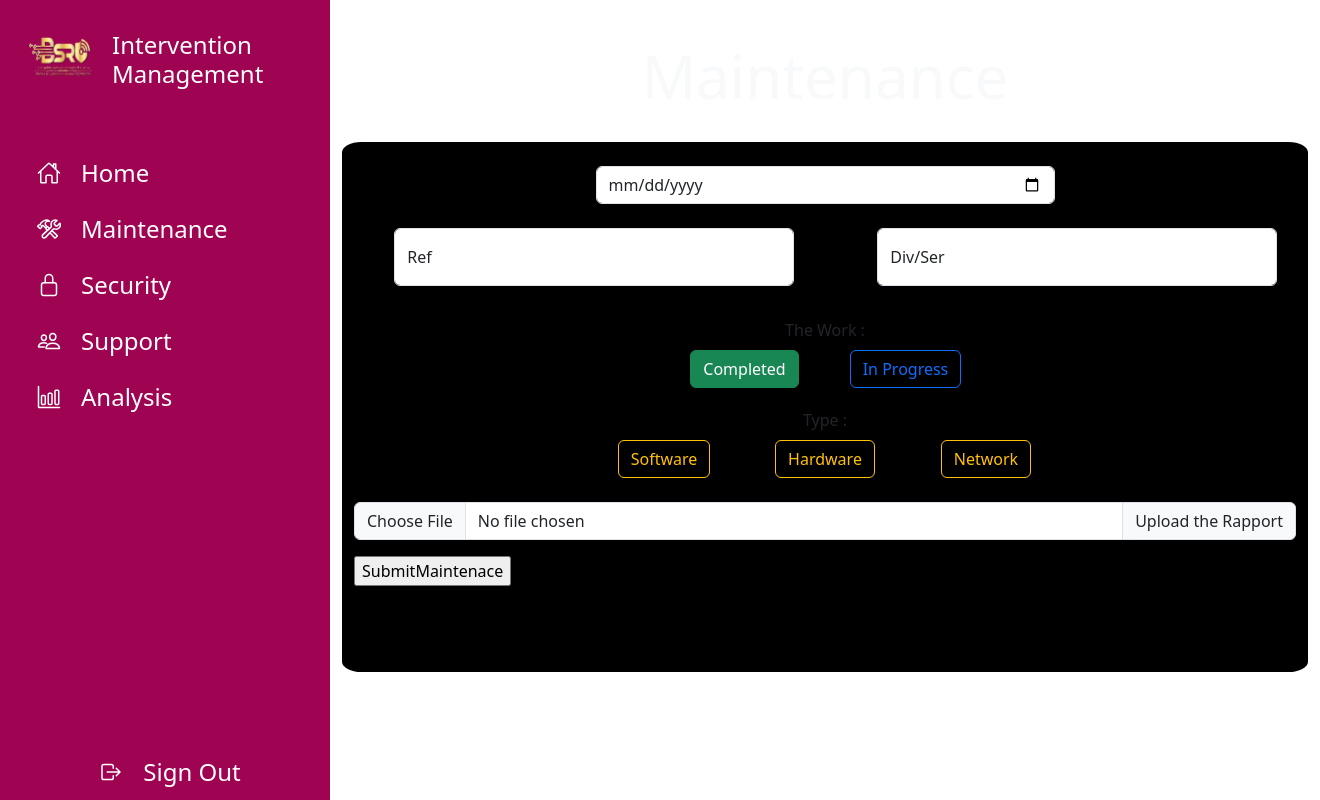
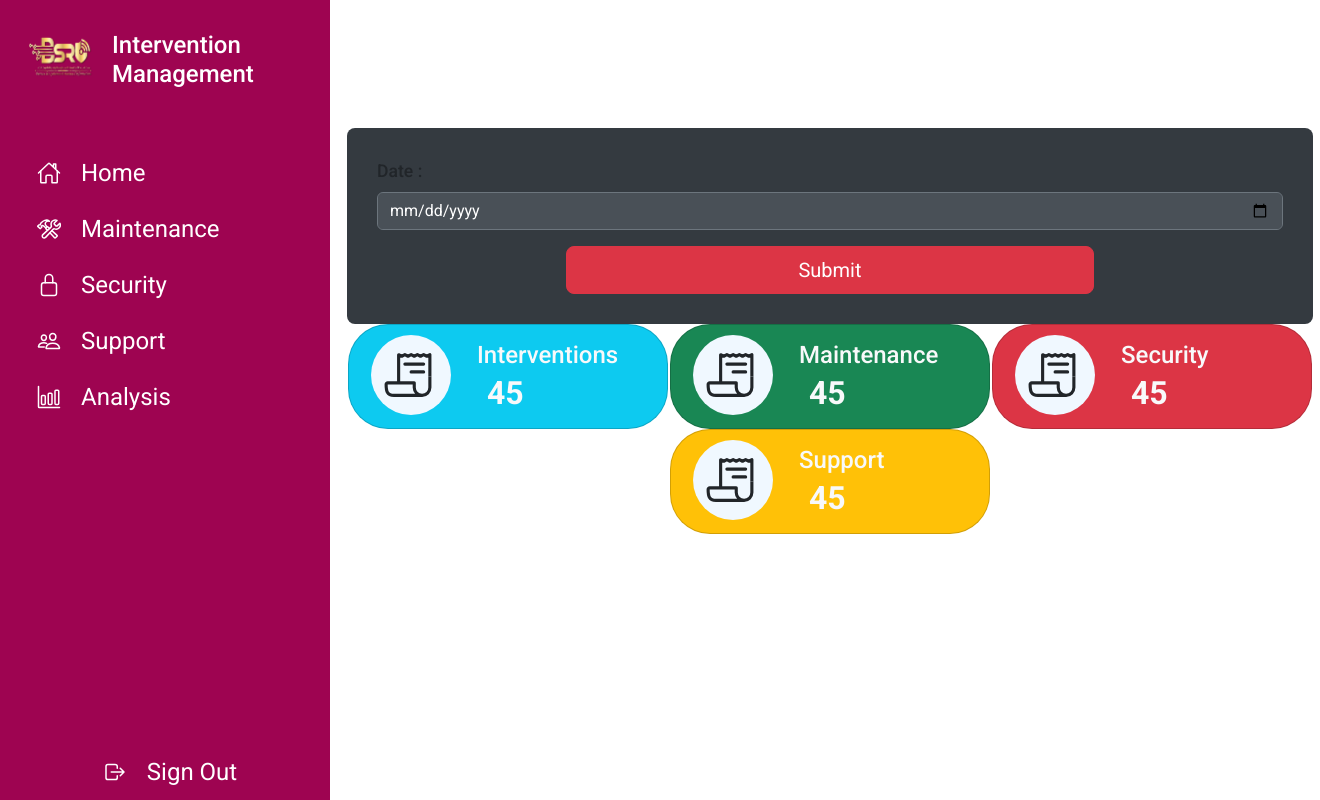
Before and after one commit to 9IlyAss/Intervention_Management, a PHP site: page / in a window 1320 px wide. Run offline with PHP 8.4, Linux system fonts and the light colour scheme.

Commit message:
fix the code in Maintenance Securiy Support Analyic

```diff
--- a/index.css
+++ b/index.css
@@ -4,19 +4,25 @@
 
 
 body {
-  font-family: Arial, sans-serif;
+
+  font-family: 'Roboto', sans-serif;
   background-color: #01041d; /* Dark background */
   color: #dbe1fe; /* Light text */
 }
 
 .sidebar {
+
   height: 100vh; /* Full height sidebar */
   background-color: #9e0451; /* Sidebar background */
   color: #dbe1fe; /* Text color */
   padding-top: 15px; /* Top padding */
   display: flex;
   flex-direction: column;
-
+  position: fixed; /* Fixes the sidebar in place */
+    top: 0;
+    left: 0;
+    overflow-y: auto; /* Allows scrolling within the sidebar if content overflows */
+    z-index: 1000;
 }
 
 .sidebar a {
@@ -33,6 +39,7 @@ body {
 
 .content {
   padding: 20px; /* Padding for content */
+  margin-left: 335px;
 }
 
 .logoBSRI {
--- a/index.js
+++ b/index.js
@@ -15,27 +15,42 @@ $(document).ready(function()
   //============================================================
         //display
 
-  let navlinks=document.querySelectorAll(".navigation a");
-  let content =document.querySelectorAll(".content");
-  function navigation()
-  {
+  // let navlinks=document.querySelectorAll(".navigation a");
+  // let content =document.querySelectorAll(".content");
+  // function navigation()
+  // {
 
-    navlinks.forEach((link)=>
-      {
-        link.addEventListener("click",()=>
-          {
-            let item=link.getAttribute('href').substring(1);
-            content.forEach((element)=>
-              {
-                element.style.display="none";
-              });
-              document.getElementById(item).style.display="block";
-          });
+  //   navlinks.forEach((link)=>
+  //     {
+  //       link.addEventListener("click",()=>
+  //         {
+  //           let item=link.getAttribute('href').substring(1);
+  //           content.forEach((element)=>
+  //             {
+  //               element.style.display="none";
+  //             });
+  //             document.getElementById(item).style.display="block";
+  //         });
 
-      });
-  }
-  navigation();
-
+  //     });
+  // }
+  // navigation();
+  //=================================================================
+  // let navlinks=$(".sidebar a");
+  // let content =$(".title");
+  // function navigation()
+  // {
+  //   navlinks.each((link)=>
+  //     {
+  //       link.click(()=>
+  //       {
+  //         var attr=link.attr('href').substring(1);
+  //         $("content").empty().append("<?php include 'pages/${attr}.html';?>");
+  //       })
+  //     }
+  //   )
+  // }
+  // navigation();
   //===================================================================
       // in progress + done
 
--- a/index.php
+++ b/index.php
@@ -6,6 +6,7 @@
     <meta name="viewport" content="width=device-width, initial-scale=1.0">
     <title>Sidebar Menu</title>
     <link rel="stylesheet" href="bootstrap-5.3.3-dist/css/bootstrap.min.css">
+        <link rel="stylesheet" href="https://fonts.googleapis.com/css2?family=Roboto:wght@400;500;700&display=swap">
     <link rel="stylesheet" href="index.css">
 </head>
 
@@ -67,7 +68,7 @@
             <!-- Main Content -->
             <div class="col-md-9 content">
                 <?php
-                include 'pages/Maintenance.html';
+                include 'pages/Analysis.html';
                 ?>
             </div>
         </div>
--- a/pages/Analysis.html
+++ b/pages/Analysis.html
@@ -0,0 +1,155 @@
+<!DOCTYPE html>
+<html lang="en">
+
+<head>
+    <meta charset="UTF-8">
+    <meta name="viewport" content="width=device-width, initial-scale=1.0">
+    <title>Analysis Form</title>
+    <link rel="stylesheet" href="../bootstrap-5.3.3-dist/css/bootstrap.min.css">
+    <link rel="stylesheet" href="https://fonts.googleapis.com/css2?family=Roboto:wght@400;500;700&display=swap">
+    <style>
+        body {
+            font-family: 'Roboto', sans-serif;
+        }
+
+        .header {
+            margin-top: 20px;
+            margin-bottom: 30px;
+        }
+
+        .header h2 {
+            font-size: 3rem;
+            font-weight: 700;
+            color: #ffffff;
+        }
+
+        .container {
+            background-color: #343a40;
+            border-radius: 8px;
+            padding: 30px;
+        }
+
+        .form-group label {
+            font-weight: 500;
+            font-size: 1.1rem;
+            margin-bottom: 0.5rem;
+        }
+
+        .form-control {
+            background-color: #495057;
+            color: #ffffff;
+            border: 1px solid #6c757d;
+        }
+
+        .woty{
+            padding: 8px 16px;
+        }
+
+        .input-group-text {
+            background-color: #495057;
+            color: #ffffff;
+            border: 1px solid #6c757d;
+
+        }
+
+        .row label {
+            font-weight: 500;
+            font-size: 1.1rem;
+        }
+
+        .card {
+            flex-direction: row;
+            border-radius: 40px 40px 40px 40px;
+        }
+
+        .iconBox {
+            margin: 10px 10px 10px 10px;
+            padding: 15px 8px 0px 12px;
+            width: 80px;
+            height: 80px;
+            border-radius: 50%;
+            background-color: aliceblue;
+        }
+
+        .card-icon {
+            font-size: 50px;
+        }
+
+        .card-subtitle {
+
+            padding-left: 10px;
+            font-weight: bold;
+        }
+    </style>
+</head>
+
+<body>
+    <div id="Analysis">
+        <div class="header text-center">
+            <h2>Analysis</h2>
+        </div>
+
+        <div class="container d-flex flex-column align-items-center">
+            <form action="" method="post" class="w-100">
+                <input type="hidden" name="form_type" value="Analysis">
+
+
+                <div class="form-group mb-3">
+                    <label for="dateInput">Date :</label>
+                    <input type="date" class="form-control" id="dateInput" placeholder="">
+                </div>
+                <div class="d-grid gap-2 col-7 mx-auto">
+                    <button type="submit" class="btn btn-danger btn-lg">Submit</button>
+                </div>
+            </form>
+        </div>
+
+        <div class="row justify-content-around">
+            <div class="row justify-content-around">
+                <div class="card col-md-5 bg-info" style="width: 20rem;">
+                    <div class="iconBox">
+                        <ion-icon name="receipt-outline" class="card-icon"></ion-icon>
+                    </div>
+                    <div class="card-body text-light">
+                        <h4 class="card-title">Interventions</h4>
+                        <h2 class="card-subtitle">45</h2>
+                    </div>
+                </div>
+                <div class="card col-md-5 bg-success" style="width: 20rem;">
+                    <div class="iconBox">
+                        <ion-icon name="receipt-outline" class="card-icon"></ion-icon>
+                    </div>
+                    <div class="card-body text-light">
+                        <h4 class="card-title">Maintenance</h4>
+                        <h2 class="card-subtitle">45</h2>
+                    </div>
+                </div>
+                <div class="card col-md-5 bg-danger" style="width: 20rem;">
+                    <div class="iconBox">
+                        <ion-icon name="receipt-outline" class="card-icon"></ion-icon>
+                    </div>
+                    <div class="card-body text-light">
+                        <h4 class="card-title">Security</h4>
+                        <h2 class="card-subtitle">45</h2>
+                    </div>
+                </div>
+                <div class="card col-md-5 bg-warning" style="width: 20rem;">
+                    <div class="iconBox">
+                        <ion-icon name="receipt-outline" class="card-icon"></ion-icon>
+                    </div>
+                    <div class="card-body text-light">
+                        <h4 class="card-title">Support</h4>
+                        <h2 class="card-subtitle">45</h2>
+                    </div>
+                </div>
+                </div>
+
+
+    </div>
+    <script src="../jquery/jquery-3.7.1.min.js"></script>
+    <script src="Pages.js"></script>
+
+
+</body>
+
+</html>
--- a/pages/Maintenance.html
+++ b/pages/Maintenance.html
@@ -4,84 +4,94 @@
 <head>
     <meta charset="UTF-8">
     <meta name="viewport" content="width=device-width, initial-scale=1.0">
-    <title>Document</title>
-    <link rel="stylesheet" href="style.css">
+    <title>Maintenance Form</title>
     <link rel="stylesheet" href="../bootstrap-5.3.3-dist/css/bootstrap.min.css">
+    <link rel="stylesheet" href="https://fonts.googleapis.com/css2?family=Roboto:wght@400;500;700&display=swap">
     <style>
-        .header,
-        .header h2 {
+        body {
+            font-family: 'Roboto', sans-serif;
+        }
+
+        .header {
             margin-top: 20px;
             margin-bottom: 30px;
-            font-size: 60px;
+        }
+
+        .header h2 {
+            font-size: 3rem;
+            font-weight: 700;
+            color: #ffffff;
         }
 
         .container {
-            background-color: rgb(0, 0, 0);
-            border-radius: 2%;
-            height: 530px;
+            background-color: #343a40;
+            border-radius: 8px;
+            padding: 30px;
         }
 
-        .div,.ref {
+        .form-group label {
+            font-weight: 500;
+            font-size: 1.1rem;
+            margin-bottom: 0.5rem;
+        }
 
-            height: 70px;
-            width: 400px;
+        .form-control {
+            background-color: #495057;
+            color: #ffffff;
+            border: 1px solid #6c757d;
         }
-        #textarea
-        {
-            height: 100px;
+
+        .woty{
+            padding: 8px 16px;
+        }
+
+        .input-group-text {
+            background-color: #495057;
+            color: #ffffff;
+            border: 1px solid #6c757d;
+
+        }
+
+        .row label {
+            font-weight: 500;
+            font-size: 1.1rem;
         }
     </style>
 </head>
 
 <body>
     <div id="Maintenance">
-        <div class="header text-center .d-{flex} text-light">
+        <div class="header text-center">
             <h2>Maintenance</h2>
         </div>
 
-        <div class="container ">
-            <form action="" method="post">
+        <div class="container d-flex flex-column align-items-center">
+            <form action="" method="post" class="w-100">
                 <input type="hidden" name="form_type" value="Maintenance">
 
-                <div class="row justify-content-center mb-4 pt-4">
-
-                    <div class="col-md-6 ">
-                        <div class="form-group">
-                            <input type="date" class="form-control" id="dateInput">
-                        </div>
-                    </div>
-
+                <div class="form-group mb-3">
+                    <label for="refInput">Ref :</label>
+                    <input type="text" class="form-control" id="refInput" placeholder="">
                 </div>
 
-                <div class="row justify-content-around">
-                    <div class="col-md-5">
+                <div class="form-group mb-3">
+                    <label for="divSerInput">Div/Ser :</label>
+                    <input type="text" class="form-control" id="divSerInput" placeholder="">
+                </div>
+                <div class="form-group mb-3">
+                    <label for="dateInput">Date :</label>
+                    <input type="date" class="form-control" id="dateInput" placeholder="">
+                </div>
 
-                        <div class="form-floating mb-3 ref">
-                            <input type="text" class="form-control" id="refInput" placeholder="" >
-                            <label for="refInput">Ref</label>
-                        </div>
-                    </div>
-                    <div class="col-md-5">
-                        <div class="form-floating mb-3 col-md-5 div">
-                            <input type="text" class="form-control" id="divSerInput" placeholder="">
-                            <label for="divSerInput">Div/Ser</label>
-                        </div>
-                    </div>
-
-                </div>
-                <!--comercial-->
-                <div class="row justify-content-center text-center mb-3 pt-1 work">
+                <div class="row justify-content-center mb-3">
                     <label class="pb-2">The Work :</label>
                     <div class="col-md-2">
-                        <input type="radio" class="btn-check" name="Work" id="completedRadio" value="WorkCompleted"
-                            onclick="done()" checked>
-                        <label class="btn btn-outline-success" for="completedRadio">Completed</label>
-
+                        <input type="radio" class="btn-check" name="Work" id="completedRadio" value="WorkCompleted" onclick="done()" checked>
+                        <label class="btn woty btn-outline-success " for="completedRadio">Completed</label>
                     </div>
                     <div class="col-md-2">
-                        <input type="radio" class="btn-check" name="Work" id="progressRadio" value="WorkProgress"
-                            onclick="inprogress()">
-                        <label class="btn btn-outline-primary" for="progressRadio">In Progress</label>
+                        <input type="radio" class="btn-check" name="Work" id="progressRadio" value="WorkProgress" onclick="inprogress()">
+                        <label class="btn woty btn-outline-primary" for="progressRadio">In Progress</label>
                     </div>
                 </div>
                 <!-- <div class="row justify-content-center mb-4 work">
@@ -93,36 +103,38 @@
                     </div>
                 </div> -->
 
-
-                <div class="row justify-content-center text-center mb-4 pt-1 work">
+                <div class="row justify-content-center mb-4">
                     <label class="pb-2">Type :</label>
                     <div class="col-md-2">
                         <input type="radio" class="btn-check" name="type" id="Softwareradio" value="Software">
-                        <label class="btn btn-outline-warning" for="Softwareradio">Software</label>
+                        <label class="btn woty btn-outline-warning" for="Softwareradio">Software</label>
                     </div>
                     <div class="col-md-2">
                         <input type="radio" class="btn-check" name="type" id="Hardwareradio" value="Hardware">
-                        <label class="btn btn-outline-warning" for="Hardwareradio">Hardware</label>
+                        <label class="btn woty btn-outline-warning" for="Hardwareradio">Hardware</label>
                     </div>
                     <div class="col-md-2">
                         <input type="radio" class="btn-check" name="type" id="networkRadio" value="Network">
-                        <label class="btn btn-outline-warning" for="networkRadio">Network</label>
+                        <label class="btn woty btn-outline-warning" for="networkRadio">Network</label>
                     </div>
                 </div>
-
 
                 <div class="input-group mb-3">
                     <input type="file" class="form-control" id="rapportInput" name="rapport">
                     <label class="input-group-text" for="rapportInput">Upload the Rapport</label>
                 </div>
 
-                <input type="button" value="SubmitMaintenace" class="submit-button">
+
+                <div class="d-grid gap-2 col-7 mx-auto">
+                    <button type="submit" class="btn btn-danger btn-lg">Submit</button>
+                </div>
+
+            </form>
         </div>
+    </div>
+    <script src="../jquery/jquery-3.7.1.min.js"></script>
+    <script src="Pages.js"></script>
 
-        </form>
-    </div>
-    </div>
-    <script src="../index.js"></script>
 
 </body>
 
```
Also changed, not shown: pages/Home.html (+5 -3 lines), pages/Security.html (+120 -0 lines), pages/Support.html (+120 -0 lines), pages/Pages.js (added).
